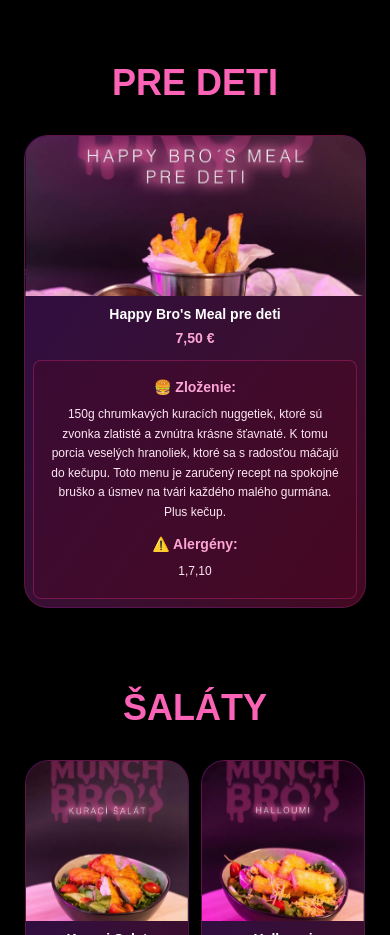
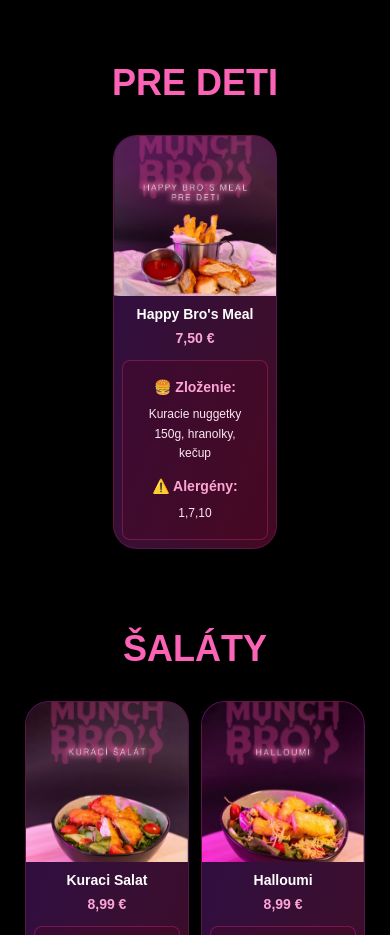
Before and after one commit to adamdrenina11-beep/munchbros, a Next.js app: page / in a window 390 px wide. Shown: the part 5980-6915 px from the top of the page. Built offline with nearby package versions, Linux system fonts and the light colour scheme.

Commit message:
Update Coleslaw price to 3.20, improve Happy Bros Meal mobile layout

```diff
--- a/src/app/page.tsx
+++ b/src/app/page.tsx
@@ -593,7 +593,9 @@
           {/* 5. PRE DETI */}
           <div className="mb-20">
             <h3 className="text-4xl font-black text-pink-400 mb-8 text-center">PRE DETI</h3>
-            <div className="flex justify-center px-2 md:px-20">
+
+            {/* Desktop - centered */}
+            <div className="hidden md:flex justify-center px-2 md:px-20">
               {/* Happy Bros Meal pre deti */}
               <div className="bg-gradient-to-br from-purple-900/50 to-pink-900/50 backdrop-blur-lg border border-pink-500/20 rounded-3xl overflow-hidden hover:scale-105 transition-all duration-300 shadow-2xl w-full sm:w-80 md:w-96">
                 <div className="relative h-40 md:h-96 w-full">
@@ -608,6 +610,30 @@
                 <div className="p-2 md:p-4 text-center">
                   <h3 className="text-sm md:text-xl font-bold text-white mb-1">Happy Bro&apos;s Meal pre deti</h3>
                   <p className="text-pink-300 text-sm md:text-lg font-bold">7,50 €</p>
+                  <ProductInfo
+                    ingredients={productData["Happy Bros Meal pre deti"].ingredients}
+                    allergens={productData["Happy Bros Meal pre deti"].allergens}
+                  />
+                </div>
+              </div>
+            </div>
+
+            {/* Mobile - centered like other single items */}
+            <div className="flex justify-center px-2 md:hidden">
+              {/* Happy Bros Meal pre deti */}
+              <div className="bg-gradient-to-br from-purple-900/50 to-pink-900/50 backdrop-blur-lg border border-pink-500/20 rounded-3xl overflow-hidden hover:scale-105 transition-all duration-300 shadow-2xl w-[48%]">
+                <div className="relative h-40 w-full">
+                  <Image
+                    src="/images/Happy bro´s meal pre deti.png"
+                    alt="Happy Bros Meal pre deti"
+                    fill
+                    className="object-cover"
+                    sizes="(max-width: 768px) 100vw, (max-width: 1200px) 50vw, 33vw"
+                  />
+                </div>
+                <div className="p-2 text-center">
+                  <h3 className="text-sm font-bold text-white mb-1">Happy Bro&apos;s Meal</h3>
+                  <p className="text-pink-300 text-sm font-bold">7,50 €</p>
                   <ProductInfo
                     ingredients={productData["Happy Bros Meal pre deti"].ingredients}
                     allergens={productData["Happy Bros Meal pre deti"].allergens}
--- a/src/lib/productData.ts
+++ b/src/lib/productData.ts
@@ -77,7 +77,7 @@
   // PRE DETI
   "Happy Bros Meal pre deti": {
     price: "7,50 €",
-    ingredients: "150g chrumkavých kuracích nuggetiek, ktoré sú zvonka zlatisté a zvnútra krásne šťavnaté. K tomu porcia veselých hranoliek, ktoré sa s radosťou máčajú do kečupu. Toto menu je zaručený recept na spokojné bruško a úsmev na tvári každého malého gurmána. Plus kečup.",
+    ingredients: "Kuracie nuggetky 150g, hranolky, kečup",
     allergens: "1,7,10"
   },
   // ŠALÁTY
@@ -119,7 +119,7 @@
     allergens: ""
   },
   "Coleslaw": {
-    price: "2,80 €",
+    price: "3,20 €",
     ingredients: "Kapusta, mrkva, majonéza, koreniny, 180g",
     allergens: "3"
   },
```
